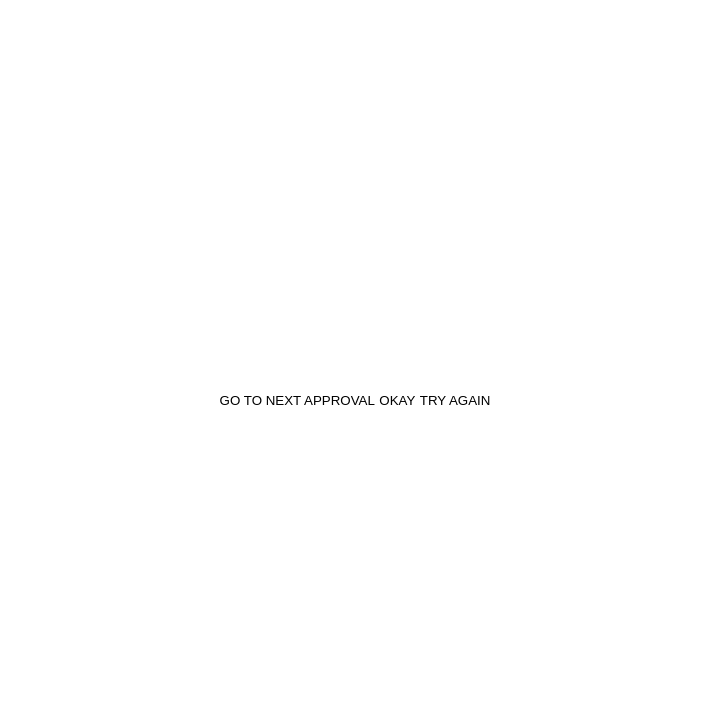
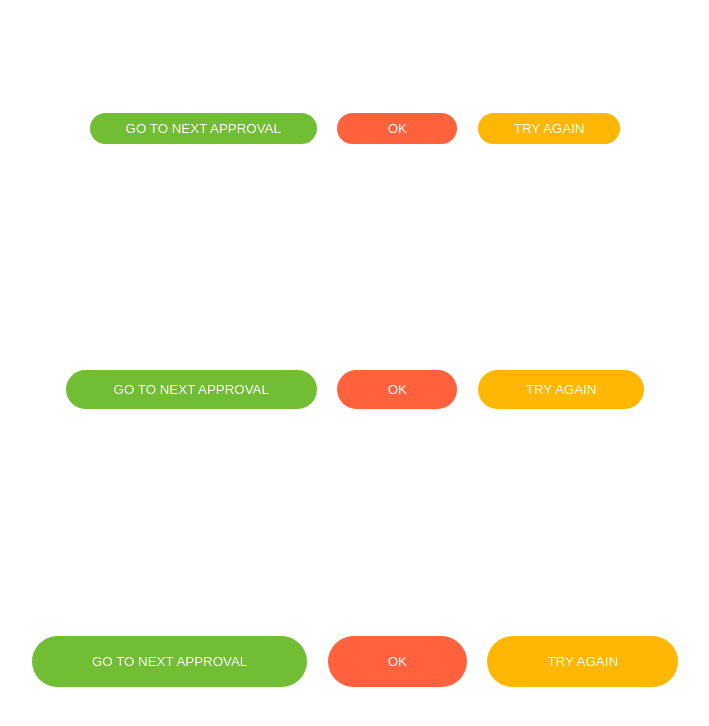
Before and after one commit to phuocthuan2203/wap_bem-html-csss, a plain HTML site: page index.html in a window 1280 px wide. Shown: the whole page, without its empty margins (285-994 px from the left). Drawn offline with Linux system fonts and the light colour scheme.

Commit message:
create button using BEM rule

```diff
--- a/index.html
+++ b/index.html
@@ -8,9 +8,21 @@
 </head>
 <body>
     <div>
-        <button href="" class="btn">GO TO NEXT APPROVAL</button>
-        <button href="" class="btn">OKAY</button>
-        <button href="" class="btn">TRY AGAIN</button>
+        <button class="btn btn--size-s btn--success">GO TO NEXT APPROVAL</button>
+        <button class="btn btn--size-s btn--warn">OK</button>
+        <button class="btn btn--size-s btn--danger">TRY AGAIN</button>
+    </div>
+
+    <div>
+        <button class="btn btn--success">GO TO NEXT APPROVAL</button>
+        <button class="btn btn--warn">OK</button>
+        <button class="btn btn--danger">TRY AGAIN</button>
+    </div>
+
+    <div>
+        <button class="btn btn--size-l btn--success">GO TO NEXT APPROVAL</button>
+        <button class="btn btn--size-l btn--warn">OK</button>
+        <button class="btn btn--size-l btn--danger">TRY AGAIN</button>
     </div>
 </body>
 </html>
--- a/style.css
+++ b/style.css
@@ -22,4 +22,49 @@ body > div {
     background-color: transparent;
     border: none;
     outline: none;
+    color: #fff;
+
+    /* Khi làm nút thì ko set width mà sẽ set min-width, chữ dài thì nút tự dài, chữ ngắn thì nút sẽ có min-width để ko bị co quá nhỏ */
+    min-width: 120px;
+    padding: 12px 48px;
+    border-radius: 50px;
+    cursor: pointer;
+
+    /* transition sẽ tạo 1 keyframe cho opacity, giúp cho việc làm đục trở nên mượt mà */
+    transition: opacity .2s ease;
 }
+
+.btn:hover {
+    /* 1 - 0.8 = 0.2 */
+    opacity: 0.8;
+}
+
+.btn + .btn {
+    margin-left: 16px;
+}
+
+.btn--success {
+    background-color: #71be34;
+}
+
+.btn--warn {
+    background-color: #ff623d;
+}
+
+.btn--danger {
+    background-color: #ffb703;
+}
+
+.btn--disabled {
+    /* dùng important để bỏ đi opacity 0.8 ở phía trên */
+    opacity: 0.5 !important;
+    cursor: default;
+}
+
+.btn--size-l {
+    padding: 18px 60px;
+}
+
+.btn--size-s {
+    padding: 8px 36px;
+}
```
